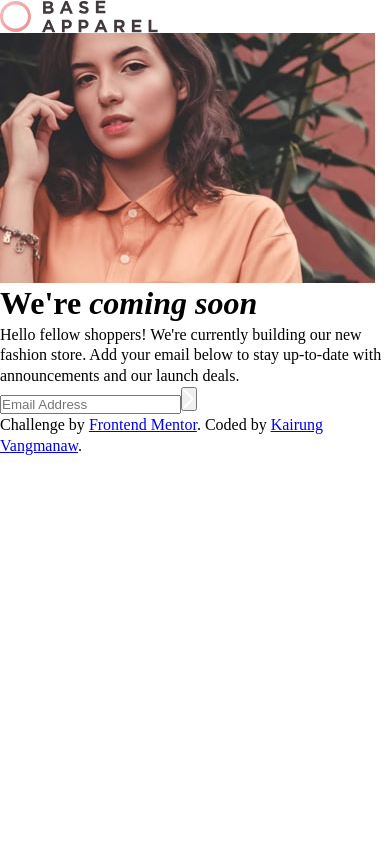
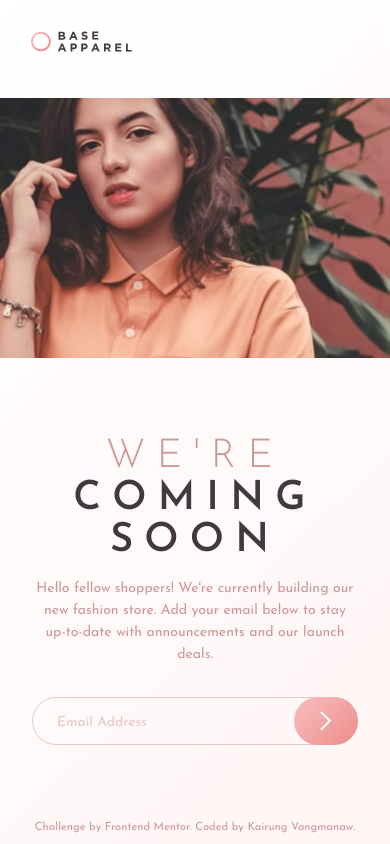
Before and after one commit to challenged-by-frontend-mentor/base-apparel-coming-soon, a React (Vite) app: page / in a window 390 px wide. Built offline with nearby package versions, Linux system fonts and the light colour scheme.

Commit message:
feat: implement responsive design for mobile and desktop

```diff
--- a/src/App.css
+++ b/src/App.css
@@ -0,0 +1,286 @@
+:root {
+  /* Colors */
+  --clr-primary-pink-400: hsl(0, 36%, 70%);
+  --clr-primary-red-500: hsl(0, 93%, 68%);
+  --clr-nuetral-gray-900: hsl(0, 6%, 24%);
+  --clr-gradient-background: linear-gradient(
+    135deg,
+    hsl(0, 0%, 100%),
+    hsl(0, 100%, 98%)
+  );
+  --clr-gradient-button: linear-gradient(
+    135deg,
+    hsl(0, 80%, 86%),
+    hsl(0, 74%, 74%)
+  );
+  --clr-gradient-button-hover: linear-gradient(
+    135deg,
+    hsla(0, 80%, 86%, 0.3),
+    hsla(0, 74%, 74%, 0.5)
+  );
+
+  /* Typography */
+  --ff-body: "Josefin Sans", sans-serif;
+  --fs-body: 16px;
+  --fw-light: 300;
+  --fw-regular: 400;
+  --fw-semi: 600;
+}
+
+body {
+  font-family: var(--ff-body);
+  font-size: var(--fs-body);
+  font-weight: var(--fw-regular);
+  color: var(--clr-primary-pink-400);
+  background: var(--clr-gradient-background);
+}
+
+#root {
+  height: 100dvh;
+  display: flex;
+  flex-direction: column;
+  display: grid;
+  grid-template-areas:
+    "logo"
+    "cover"
+    "content"
+    "footer";
+}
+
+.page-content__logo {
+  grid-area: logo;
+  width: 6.3rem;
+  height: auto;
+  margin-top: 1.95rem;
+  margin-left: 1.95rem;
+  margin-bottom: 0.5rem;
+}
+
+.page-content__cover {
+  grid-area: cover;
+  width: 100%;
+  height: fit-content;
+}
+
+.page-content__cover img {
+  width: 100%;
+  height: 100%;
+  object-fit: cover;
+}
+
+.main-content {
+  grid-area: content;
+  width: 100%;
+  max-width: 500px;
+  padding: 0 2rem;
+
+  display: flex;
+  flex-direction: column;
+  gap: 2rem;
+  justify-self: center;
+}
+
+.hero {
+  text-align: center;
+  margin-top: 2.5rem;
+  display: flex;
+  flex-direction: column;
+  gap: 1rem;
+}
+
+.hero__title {
+  text-transform: uppercase;
+  font-size: 2.5rem;
+  font-weight: var(--fw-light);
+  line-height: 1.05;
+  letter-spacing: 0.7rem;
+}
+
+.hero__title--emphasize {
+  color: var(--clr-nuetral-gray-900);
+  font-style: normal;
+  font-weight: var(--fw-semi);
+}
+
+.hero__description {
+  font-size: 0.88rem;
+  line-height: 1.55;
+}
+
+.email {
+  display: flex;
+  flex-direction: column;
+  gap: 0.4rem;
+  width: 100%;
+  height: fit-content;
+}
+
+.email__form {
+  display: flex;
+  align-items: center;
+  border: 1px solid hsl(from var(--clr-primary-pink-400) h s l / 0.5);
+  gap: 0.5rem;
+  height: 3rem;
+  border-radius: 3.1rem;
+  position: relative;
+}
+
+.email__form:has(.email__input:focus-visible) {
+  outline: 2px solid var(--clr-primary-pink-400);
+  outline-offset: 2px;
+}
+
+.email__form--error {
+  border: 2px solid var(--clr-primary-red-500);
+}
+
+.email__input {
+  width: calc(100% - 5rem);
+  height: 100%;
+  padding: 0 1.5rem;
+  margin-right: auto;
+  border: none;
+  background-color: transparent;
+  outline: none;
+}
+
+.email__input::placeholder {
+  font-family: var(--ff-body);
+  font-weight: var(--fw-regular);
+  font-size: 0.87rem;
+  color: hsl(from var(--clr-primary-pink-400) h s l / 0.5);
+}
+
+.email__error-icon {
+  position: absolute;
+  right: 4.5rem;
+  top: 50%;
+  transform: translateY(-50%);
+}
+
+.email__submit-button {
+  position: absolute;
+  top: -1px;
+  bottom: -1px;
+  right: -1px;
+  width: 4rem;
+  border-radius: 4rem;
+  background: var(--clr-gradient-button);
+  border: none;
+  display: flex;
+  justify-content: center;
+  align-items: center;
+  transition: all 0.2s ease-in-out;
+}
+
+.email__form--error .email__submit-button {
+  top: -2px;
+  bottom: -2px;
+  right: -2px;
+}
+.email__submit-button:hover,
+.email__submit-button:focus-visible {
+  box-shadow: 0 10px 10px 0 hsl(from var(--clr-primary-pink-400) h s l / 0.8);
+  background: var(--clr-gradient-button-hover);
+}
+
+.email__error-message {
+  color: var(--clr-primary-red-500);
+  font-size: 0.7rem;
+  margin-left: 1.5rem;
+}
+
+.footer {
+  margin-top: auto;
+  text-align: center;
+  font-size: 0.7rem;
+  align-self: center;
+  padding-bottom: 0.5rem;
+  color: var(--clr-primary-pink-400);
+  background-color: transparent;
+}
+
+.footer__link {
+  color: var(--clr-primary-pink-400);
+  text-decoration: none;
+}
+
+.footer__link:hover,
+.footer__link:focus-visible {
+  text-decoration: underline;
+  outline: 2px solid var(--clr-primary-pink-400);
+}
+
+@media (min-width: 1024px) {
+  :root {
+    --pad-desktop-left: clamp(4.375rem, calc(-10.24rem + 22.837vw), 10.313rem);
+  }
+
+  body {
+    background-image:
+      url(./assets/bg-pattern-desktop.svg), var(--clr-gradient-background);
+    background-repeat: no-repeat;
+    background-position: left, center;
+    background-size: contain;
+    overflow: hidden;
+  }
+
+  #root {
+    grid-template-areas:
+      "logo cover"
+      "content cover"
+      "footer cover";
+
+    grid-template-columns: 4fr 3fr;
+  }
+
+  .page-content__logo {
+    margin-top: 4.05rem;
+    margin-left: var(--pad-desktop-left);
+    width: 10rem;
+  }
+
+  .page-content__cover {
+    height: 100%;
+  }
+
+  .main-content {
+    padding: 0;
+    margin-left: var(--pad-desktop-left);
+    max-width: 445px;
+    justify-self: flex-start;
+  }
+
+  .hero {
+    text-align: left;
+    margin-top: 3.5rem;
+    gap: 1.2rem;
+  }
+
+  .hero__title {
+    font-size: 4rem;
+    letter-spacing: 1.1rem;
+    line-height: 1.08;
+  }
+
+  .hero__description {
+    font-size: 1rem;
+    line-height: 1.75;
+  }
+
+  .email {
+    margin-top: 0.3rem;
+  }
+
+  .email__form {
+    height: 3.5rem;
+  }
+
+  .email__error-icon {
+    right: 6.5rem;
+  }
+
+  .email__submit-button {
+    width: 6.2rem;
+  }
+}
```
